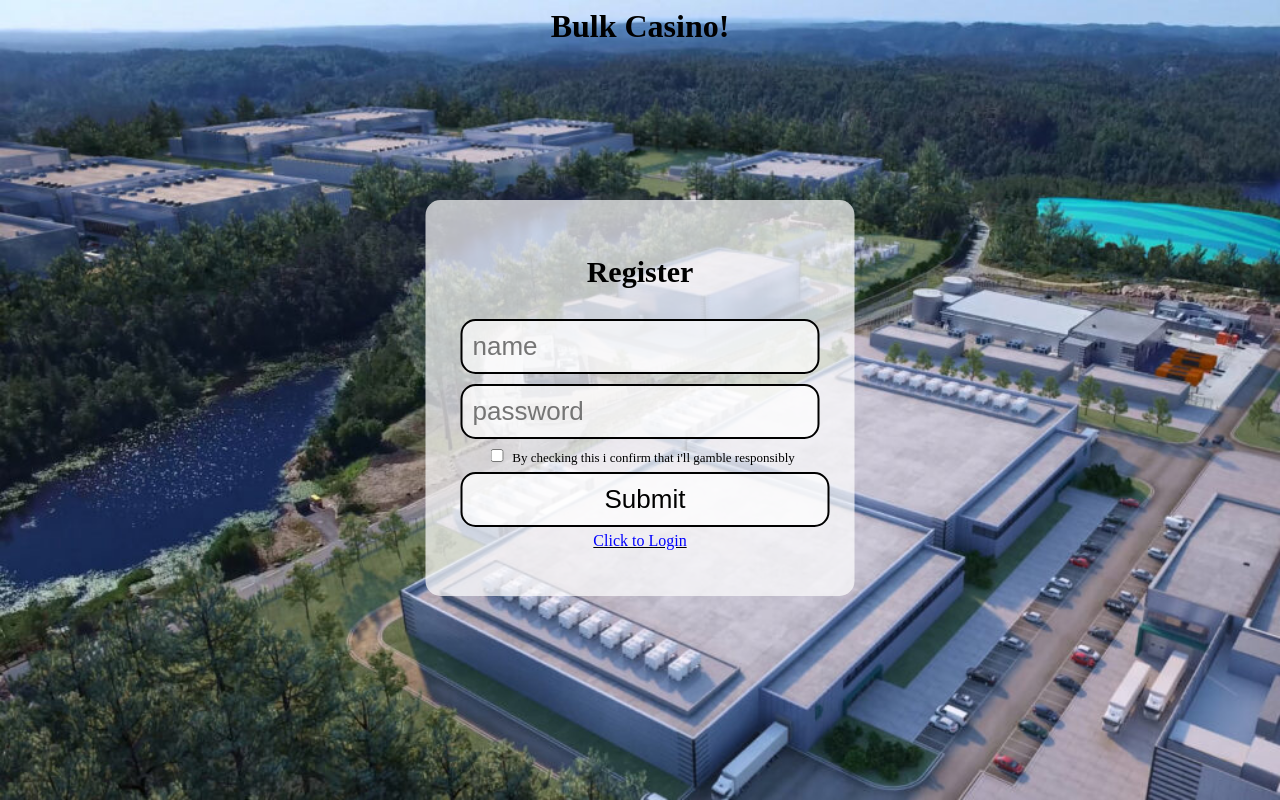
After one commit to J6kub/Bulk_Slots, a Flask app: template templates/login.html in a window 1280 px wide. The commit adds this page. Run offline with Flask 3, Linux system fonts and the light colour scheme; the template is opened without the code that fills it, so the values that code supplies are empty.

Commit message:
ADDED USER SYSTEM

```diff
--- a/app.py
+++ b/app.py
@@ -1,36 +1,89 @@
-from flask import Flask, render_template
+from flask import Flask, render_template, request, session, redirect, url_for
 from gamble import CreateSlots
 from flask import jsonify
+from db import cursor, conn
+from sqlcoms import *
+import xxhash
 app = Flask(__name__)
-
+app.secret_key = "iverymuchlikemcdonaldsandmanyotherpotatothings"
 
 @app.route('/')
 def main():  # put application's code here
-    return render_template('index.html')
+    if 'username' in session:
+        cursor.execute('SELECT * FROM users WHERE name=?',(session['username'],))
+        if len(cursor.fetchall()) > 0:
+            setSessionUserData()
+            return render_template('index.html', data={'name':session['username'],'money':session['money']})
+
+    return render_template('login.html')
 
     # if logged in render index
     # else render login page
+
+@app.route('/register', methods=['POST'])
+def register():
+    regData = request.form;
+    hashPass = xxhash.xxh64(regData['password']).hexdigest()
+    #return hashPass
+
+    cursor.execute('SELECT * FROM users WHERE name="' + regData['name'] + '"')
+    if len(cursor.fetchall()) > 0:
+        return "User already exists!"
+    else:
+        cursor.execute('INSERT INTO users (name, password, money) VALUES (?, ?, ?)',(regData['name'],hashPass,1000))
+        conn.commit()
+        session['username'] = regData['name']
+        setSessionUserData()
+        return redirect(url_for('main'))
+
+@app.route('/login', methods=['POST'])
+def login():
+    regData = request.form;
+    hashPass = xxhash.xxh64(regData['password']).hexdigest()
+
+    cursor.execute('SELECT * FROM users WHERE name="' + regData['name'] + '" AND password="' + hashPass + '"')
+    userData = cursor.fetchall();
+    if len(userData) > 0:
+        session['username'] = userData[0][1]
+        return redirect(url_for('main'))
+    else:
+        return 'wrong password or username'
+
 
 @app.route('/bulkslots')
 def bulkslots():
     return render_template('bulk.html',
                            data=["Linus", "Headset", "Gpu", "Energy", "Camera", "Card", "Printer", "Tysk"])
 
-@app.route('/GetSlots')
+@app.route('/GetSlots', methods=['GET'])
 def get_slots():
-
+    setSessionUserData()
     # function to check balance
-
-    res = CreateSlots()
+    betReq = int(request.args.get('bet'))
+    if session['money'] >= betReq:
+        res = CreateSlots(betReq)
+        session['money'] += (-betReq + res['winnings'])
+        setBalance(session['money'])
+    else:
+        res = {"balance":0}
     #return jsonify(CheckWin(res['symbols']))
 
     # function to Update database
 
     return jsonify(res)
 
-@app.route('/register')
-def register():
-    return ;
+@app.route('/GetUserData')
+def getUserData():
+    setSessionUserData()
+    userData = {
+        'name': session['username'],
+        'money': session['money']
+    }
+    return jsonify(userData)
 
+@app.route('/logout')
+def logout():
+    log_out()
+    return redirect(url_for('main'))
 if __name__ == '__main__':
     app.run()
--- a/gamble.py
+++ b/gamble.py
@@ -1,15 +1,17 @@
 import random
+from flask import session
 
-def CreateSlots():
+
+def CreateSlots(bet=10):
     lines = [];
     symbols = []
     for i in range(5):
         line = createLine()
         lines.append(line)
         symbols.append(list(map(translator,line)))
-    wins = CheckWin(symbols)
+    wins = CheckWin(symbols, bet)
 
-    randoms = {"lines": lines, "symbols": symbols, 'winnings': wins['winnings'], 'winlines':wins['lines']}
+    randoms = {"lines": lines, "symbols": symbols, 'winnings': wins['winnings'], 'winlines':wins['lines'], 'money':session['money']}
 
     return randoms
 
@@ -43,7 +45,7 @@ def translator(a):
 
 PossibleSlots = ["Linus", "Headset", "Gpu", "Energy", "Camera", "Card", "Printer", "Tysk"]
 
-def CheckWin(symbols):
+def CheckWin(symbols, bet):
     winnings = 0
     num_rows = len(symbols)
     num_cols = len(symbols[0]) if symbols else 0
@@ -54,7 +56,7 @@ def CheckWin(symbols):
         for symbol in PossibleSlots:
             count = row.count(symbol)
             if count >= 3:
-                winnings += count * 10
+                winnings += count * bet
                 for j in range(num_cols):
                     if row[j] == symbol:
                         lines[i][j] = 1
@@ -64,7 +66,7 @@ def CheckWin(symbols):
         for symbol in PossibleSlots:
             count = col_symbols.count(symbol)
             if count >= 3:
-                winnings += count * 5
+                winnings += count * bet
                 for row in range(num_rows):
                     if symbols[row][col] == symbol:
                         lines[row][col] = 1
--- /dev/null
+++ b/static/css/login.css
@@ -0,0 +1,40 @@
+.cont {
+    display:inline-block;
+    position:absolute;
+    top:200px;
+    left:50%;
+    transform:translate(-50%,0);
+    padding:30;
+    background-color:rgba(255,255,255,0.7);
+    text-align: center;
+    border-radius:15px;
+}
+.cont input {
+    font-size:26;
+    margin:5;
+    padding:10;
+    background-color:rgba(255,255,255,0.7);
+    border-radius: 15px;
+    border: 2px solid black;
+    transition:background-color 0.3s, border 0.3s;
+}
+.cont input:hover {
+    background-color:rgba(255,255,255,0.9);
+}
+.cont input[type="submit"] {
+    width:100%;
+}
+.cont h2 {
+    font-size:30;
+}
+header {
+    text-align: center;
+
+}
+.cont text {
+    font-size:13
+}
+a {
+    text-underline: blue;
+    color:blue;
+}
--- /dev/null
+++ b/static/js/login.js
@@ -0,0 +1,13 @@
+let login = document.getElementById('login');
+let register = document.getElementById('register');
+
+function switchView() {
+    if (login.hidden) {
+        login.hidden = false;
+        register.hidden = true;
+    } else {
+        login.hidden = true;
+        register.hidden = false;
+    }
+}
+document.querySelectorAll('a').forEach((a_element) => a_element.onclick = switchView)
--- /dev/null
+++ b/templates/login.html
@@ -0,0 +1,45 @@
+<html>
+    <head>
+        <meta charset="utf-8">
+        <link rel="stylesheet" href="{{ url_for('static', filename='css/login.css') }}?v=1.0">
+        <style>
+        body {
+            background-image: url("{{ url_for('static', filename='img/bckg.jpg') }}");
+            background-size: cover;
+        }
+        </style>
+    </head>
+    <body>
+        <header>
+            <h1>Bulk Casino!</h1>
+        </header>
+        <main>
+            <section id="login" hidden>
+                <div class="cont">
+                    <form method="post" action="/login">
+                        <h2>Login</h2>
+                        <input placeholder="name" type="text" name="name"><br>
+                        <input placeholder="password" type="password" name="password"><br>
+                        <input type="submit">
+                        <u><a>Click to Register</a></u>
+                    </form>
+                </div>
+            </section>
+            <section id="register" >
+                <div class="cont">
+                    <form method="post" action="/register">
+                        <h2>Register</h2>
+                        <input placeholder="name" type="text" name="name"><br>
+                        <input placeholder="password" type="password" name="password"><br>
+                        <input type="checkbox" name="check"> <text>By checking this i confirm that i'll gamble responsibly</text><br>
+                        <input type="submit">
+                        <u><a>Click to Login</a></u>
+                    </form>
+                </div>
+            </section>
+        </main>
+
+    </body>
+
+    <script src="{{ url_for('static', filename='js/login.js') }}"></script>
+</html>
```
Also changed, not shown: db.py (added, +17 -0 lines), sqlcoms.py (added, +15 -0 lines), static/css/index.css (+30 -0 lines), static/js/game.js (+7 -2 lines), templates/index.html (+7 -1 lines), static/img/bckg.jpg (added).
